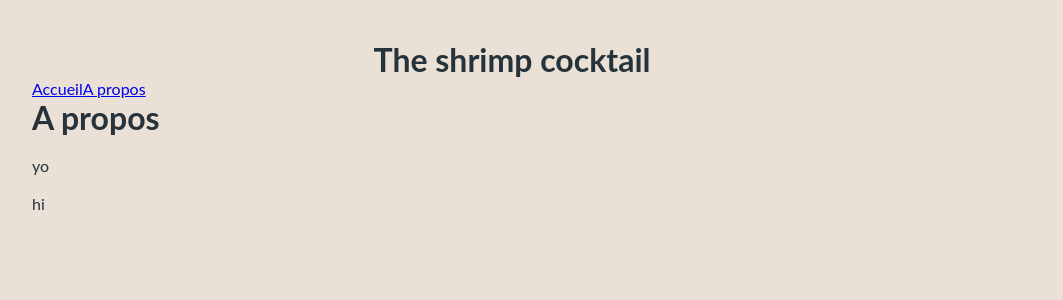
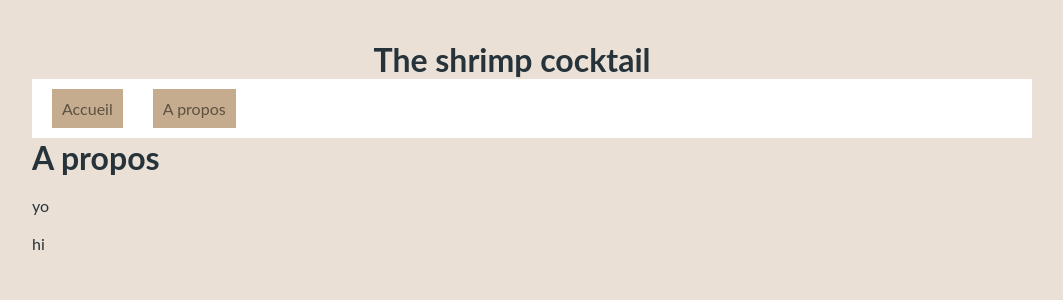
Before and after one commit to Passiflore/app-react, a React (Create React App) app: page /about in a window 1280 px wide. Shown: the top 300 px of the page, without its empty margins (128-1191 px from the left). Built offline with nearby package versions, Linux system fonts and the light colour scheme.

Commit message:
Update Css
Amélioration du css avec la création d'un css pour la nav bar

```diff
--- a/src/components/Card.js
+++ b/src/components/Card.js
@@ -4,15 +4,16 @@ import React from 'react';
 const Card = (props) => {
     const {movie} = props;
     return (
-        <li className="card">
-            <img src={"https://image.tmdb.org/t/p/w500"+movie.poster_path} alt = ""></img>
-            <p>{movie.title}</p>
+        <div className="card">
+            <img src={"https://image.tmdb.org/t/p/w400"+movie.poster_path} alt = ""></img>
+            <div class="desc_movie"><p>{movie.title}</p>
                 <ul>
                     <li>{movie.original_title}</li>
                     <li>{movie.release_date}</li>
                     <li>{movie.overview}</li>
-                </ul>
-        </li>
+                </ul></div>
+
+        </div>
     );
 };
 
--- a/src/components/Navigation.js
+++ b/src/components/Navigation.js
@@ -1,13 +1,14 @@
 import React from 'react';
 import {NavLink} from "react-router-dom"
+import "../nav.css"
 
 const Navigation = () => {
     return (
         <div className="navigation">
-            <NavLink exact to="/" activeClassName="nav-active">
+            <NavLink exact to="/"   className="nav-active">
                 Accueil
             </NavLink>
-            <NavLink exact to="about">
+            <NavLink exact to="about" className="nav-active">
                 A propos
             </NavLink>
 
--- a/src/index.css
+++ b/src/index.css
@@ -1,6 +1,6 @@
 *
 {
-  margin: 0;
+  margin: 0 auto;
   padding: 0;
 
 }
@@ -29,9 +29,11 @@ body{
 
 .searchInput
 {
-  display: block;
+
   width: 100%;
   padding: 15px;
+  margin: 20px 0px 20px 0px;
+
 
   border-radius: 5px;
   border: 2px solid #eeeeee;
@@ -51,3 +53,21 @@ body{
   border: 2px solid #eeeeee;
   box-shadow: 0px 0px 8px 3px #aca9a9;
 }
+
+.card{
+  width: 400px;
+  height: 700px;
+  margin: 0px 0px 30px 0px;
+}
+
+
+.desc_movie {
+  display : none;
+}
+
+.movies-list{
+  display : flex;
+  flex-wrap: wrap ;
+  justify-content: space-evenly;
+  width : 1400px;
+}
--- /dev/null
+++ b/src/nav.css
@@ -0,0 +1,16 @@
+.navigation{
+    display : block;
+    margin: 0 auto;
+    width: 100%;
+    padding: 20px;
+    background: #ffffff;
+}
+
+
+.nav-active {
+    margin: 0px 30px 0px 0px;
+    color: #5C5141;
+    text-decoration : none;
+    background: #c6AC8F;
+    padding: 10px;
+  }
```
